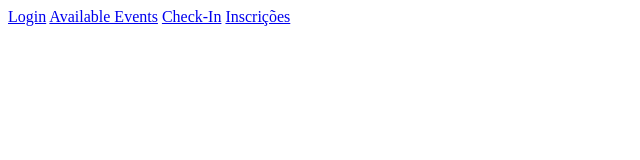
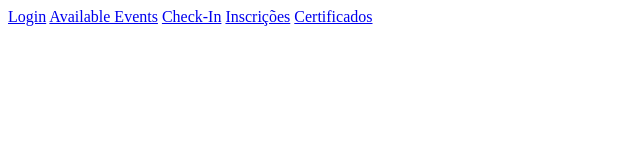
Before and after one commit to FeGroders/events, a website: page frontend/index.html in a window 1280 px wide. Shown: the whole page, without its empty margins (0-640 px from the left). Drawn offline with Linux system fonts and the light colour scheme.

```diff
--- a/frontend/index.html
+++ b/frontend/index.html
@@ -13,6 +13,7 @@
     <a href="pages/events.html">Available Events</a>
     <a href="pages/checkin.html">Check-In</a>
     <a href="pages/registrations.html">Inscrições</a>
+    <a href="pages/certificate.html">Certificados</a>
 </body>
 
 </html>
```
Also changed, not shown: src/assets/Entity Relationship Diagram.png (added).
